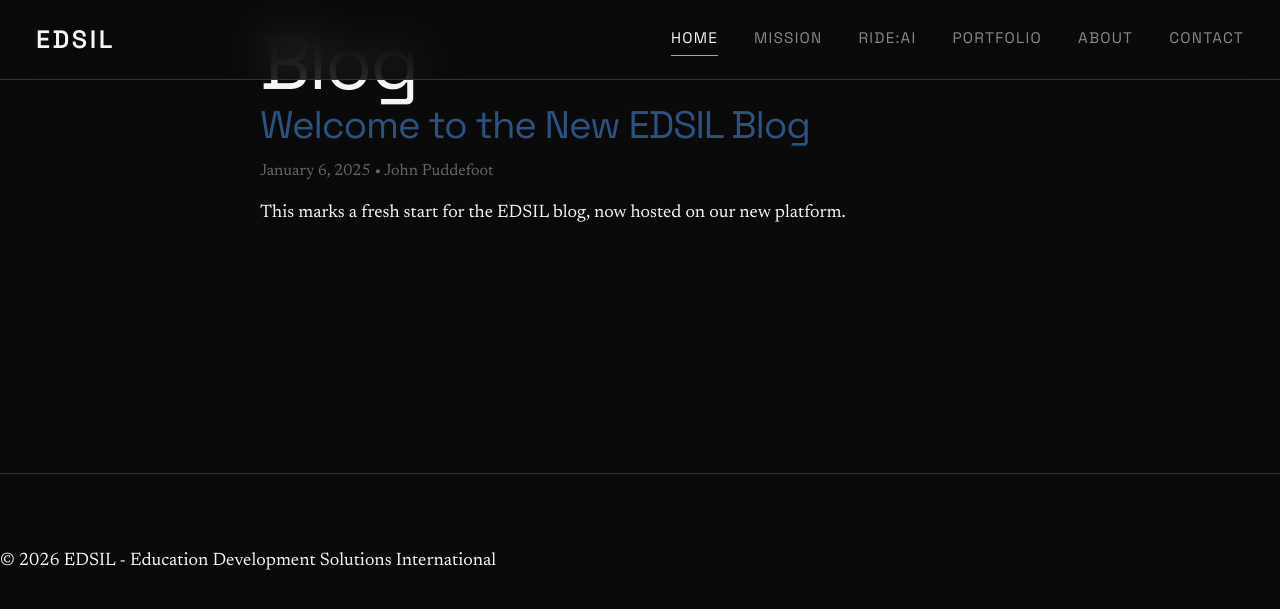
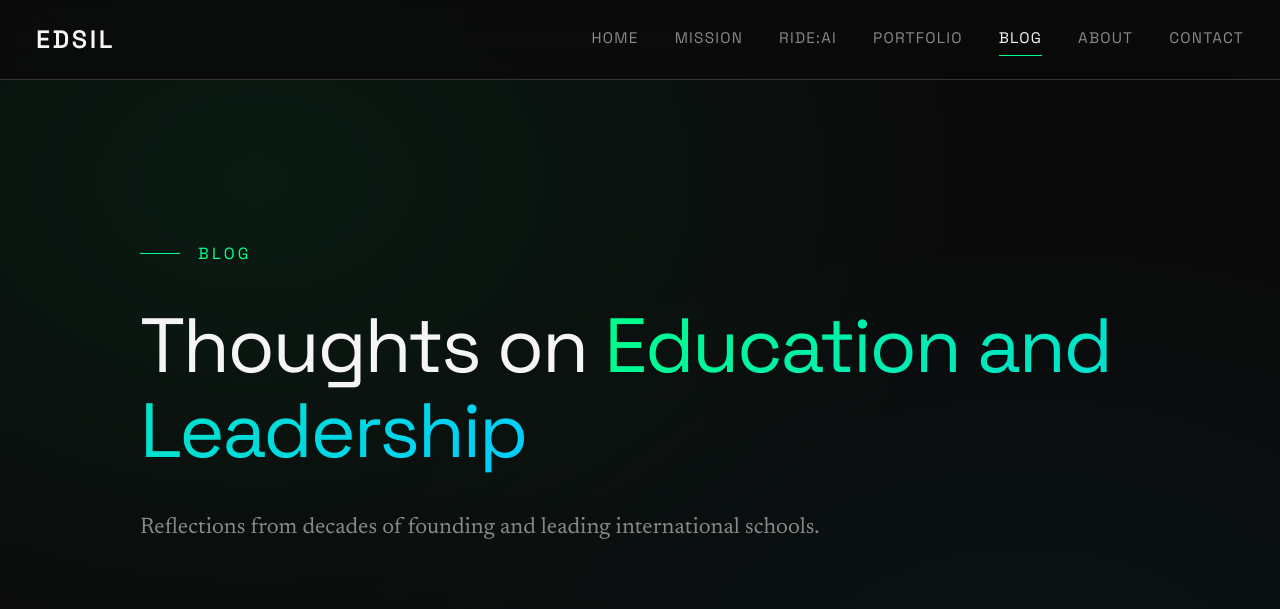
Before and after one commit to pudepiedj/edsil, a Jekyll site: the page built from blog.md, in a window 1280 px wide and 900 px high. Shown: the top 609 px of the window. Built offline with Jekyll 4.4.1, drawn with Linux system fonts in a browser that asks for light colours; some of the changed text lies outside the part shown.

Commit message:
Updated hero section

```diff
--- a/_layouts/default.html
+++ b/_layouts/default.html
@@ -3,79 +3,30 @@
 <head>
   <meta charset="UTF-8">
   <meta name="viewport" content="width=device-width, initial-scale=1.0">
-    <title>{% if page.title %}{{ page.title }} | {% endif %}{{ site.title }}</title>
+  <meta name="description" content="{% if page.description %}{{ page.description }}{% else %}EDSIL - Education Development Solutions International{% endif %}">
+  <title>{% if page.title %}{{ page.title }} | {% endif %}EDSIL</title>
   <link rel="stylesheet" href="{{ '/css/styles.css' | relative_url }}">
-    <link rel="stylesheet" href="{{ '/styles-additions.css' | relative_url }}">
-    <style>
-        /* Blog-specific styles */
-        .blog-list {
-            max-width: 800px;
-            margin: 0 auto;
-            padding: 20px;
-        }
-        .blog-list article {
-            margin-bottom: 2em;
-            padding-bottom: 1.5em;
-            border-bottom: 1px solid #ddd;
-        }
-        .blog-list article:last-child {
-            border-bottom: none;
-        }
-        .blog-list h2 {
-            margin-bottom: 0.3em;
-        }
-        .blog-list h2 a {
-            text-decoration: none;
-            color: #2c5282;
-        }
-        .blog-list h2 a:hover {
-            text-decoration: underline;
-        }
-        .post-meta {
-            color: #666;
-            font-size: 0.9em;
-            margin-bottom: 0.8em;
-        }
-        .post-excerpt {
-            line-height: 1.6;
-        }
-        .post-content {
-            max-width: 800px;
-            margin: 0 auto;
-            padding: 20px;
-            line-height: 1.7;
-        }
-        .post-content h1 {
-            margin-bottom: 0.3em;
-        }
-        .post-content img {
-            max-width: 100%;
-            height: auto;
-            margin: 1em 0;
-        }
-        .back-link {
-            margin-top: 2em;
-            padding-top: 1em;
-            border-top: 1px solid #ddd;
-        }
-    </style>
 </head>
 <body>
+
+  <div class="bg-gradient"></div>
+
   <header>
     <nav>
-        <a href="index.html" class="logo">EDSIL</a>
+      <a href="{{ '/' | relative_url }}" class="logo">EDSIL</a>
       <button class="menu-toggle" aria-label="Toggle menu" onclick="document.querySelector('.nav-links').classList.toggle('active')">
         <span></span>
         <span></span>
         <span></span>
       </button>
       <ul class="nav-links">
-            <li><a href="index.html" class="active">Home</a></li>
-            <li><a href="mission.html">Mission</a></li>
-            <li><a href="ride-ai.html">RIDE:AI</a></li>
-            <li><a href="portfolio.html">Portfolio</a></li>
-            <li><a href="about.html">About</a></li>
-            <li><a href="contact.html">Contact</a></li>
+        <li><a href="{{ '/index.html' | relative_url }}">Home</a></li>
+        <li><a href="{{ '/mission.html' | relative_url }}">Mission</a></li>
+        <li><a href="{{ '/ride-ai.html' | relative_url }}">RIDE:AI</a></li>
+        <li><a href="{{ '/portfolio.html' | relative_url }}">Portfolio</a></li>
+        <li><a href="{{ '/blog/' | relative_url }}"{% if page.url contains '/blog' %} class="active"{% endif %}>Blog</a></li>
+        <li><a href="{{ '/about.html' | relative_url }}">About</a></li>
+        <li><a href="{{ '/contact.html' | relative_url }}">Contact</a></li>
       </ul>
     </nav>
   </header>
@@ -85,7 +36,13 @@
   </main>
 
   <footer>
-        <p>&copy; {{ 'now' | date: "%Y" }} EDSIL - Education Development Solutions International</p>
+    <div class="container">
+      <div class="footer-content">
+        <p>© 2026 Education Development Solutions International Limited</p>
+        <p>East Tuddenham, Norfolk, United Kingdom</p>
+      </div>
+    </div>
   </footer>
+
 </body>
 </html>
--- a/blog.md
+++ b/blog.md
@@ -3,22 +3,36 @@ layout: default
 title: Blog
 permalink: /blog/
 ---
-<section class="blog-list">
-    <h1>Blog</h1>
+<section class="hero">
+  <div class="container">
+    <div class="hero-content">
+      <p class="hero-tagline">Blog</p>
+      <h1>Thoughts on <span class="highlight">Education and Leadership</span></h1>
+      <p class="hero-lead">
+        Reflections from decades of founding and leading international schools.
+      </p>
+    </div>
+  </div>
+</section>
 
+<section>
+  <div class="container">
     {% for post in site.posts %}
-    <article>
-        <h2><a href="{{ post.url | relative_url }}">{{ post.title }}</a></h2>
-        <p class="post-meta">{{ post.date | date: "%B %-d, %Y" }}{% if post.author %} &bull; {{ post.author }}{% endif %}</p>
-        <div class="post-excerpt">
-            {% if post.excerpt %}
-                {{ post.excerpt }}
-            {% endif %}
-        </div>
+    <article style="margin-bottom: 2em; padding-bottom: 1.5em; border-bottom: 1px solid rgba(255,255,255,0.1);">
+      <h3 style="margin-bottom: 0.3em;">
+        <a href="{{ post.url | relative_url }}" style="text-decoration: none; color: inherit;">{{ post.title }}</a>
+      </h3>
+      <p style="color: rgba(255,255,255,0.6); font-size: 0.9em; margin-bottom: 0.8em;">
+        {{ post.date | date: "%B %-d, %Y" }}{% if post.author %} &bull; {{ post.author }}{% endif %}
+      </p>
+      <div style="line-height: 1.6;">
+        {{ post.excerpt }}
+      </div>
     </article>
     {% endfor %}
 
     {% if site.posts.size == 0 %}
     <p>No posts yet. Check back soon!</p>
     {% endif %}
+  </div>
 </section>
```
Also changed, not shown: _layouts/post.html (+18 -8 lines), _posts/2025-01-06-welcome-to-new-blog.md (+3 -3 lines), _posts/2025-01-06-welcome-to-new-blog_original.md (added, +22 -0 lines), 1 other file. Lines whose indentation alone changed are shown as unchanged.
